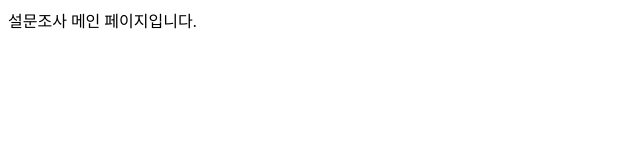
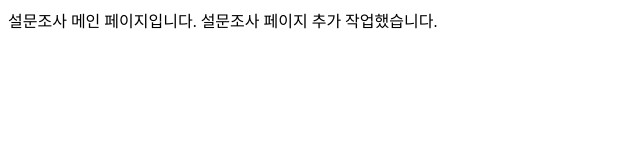
Before and after one commit to beomjae/hello, a plain HTML site: page survey_main.html in a window 1280 px wide. Shown: the whole page, without its empty margins (0-640 px from the left). Drawn offline with Linux system fonts and the light colour scheme.

Commit message:
#2 설문조사 추가작업완료

```diff
--- a/survey_main.html
+++ b/survey_main.html
@@ -8,5 +8,8 @@
 </head>
 <body>
   설문조사 메인 페이지입니다.
+
+
+  설문조사 페이지 추가 작업했습니다.
 </body>
 </html>
```
